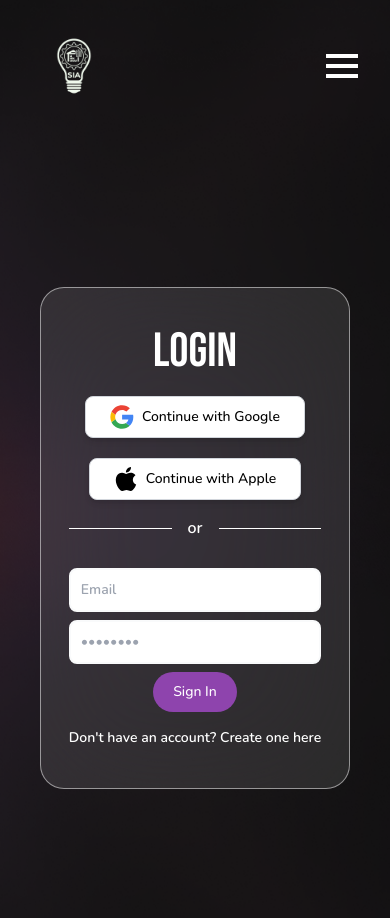
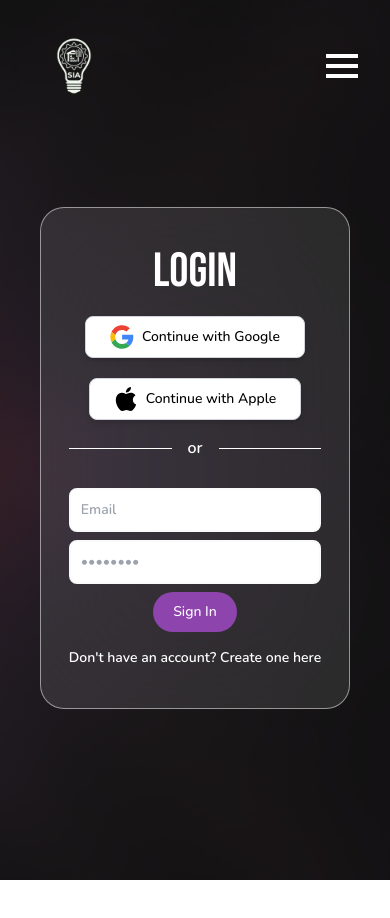
Before and after one commit to krishna2474/Smart-Inventory-Automation, a React (Vite) app: page /signin in a window 390 px wide. Shown: the top 918 px of the page. After the commit the page ends 880 px from the top, so only its background shows below. Built offline with nearby package versions, Linux system fonts and the light colour scheme.

Commit message:
Adjusted Top Margin of the FormArea on smaller screen

```diff
--- a/src/components/FormArea.tsx
+++ b/src/components/FormArea.tsx
@@ -23,7 +23,7 @@ export const FormArea = ({ type }: FormAreaProps) => {
         transition: { duration: 1, type: "spring", stiffness: 30 }, // Smooth spring animation
       }}
       className={`relative  flex justify-center items-center top-0 min-h-screen font-nunito ${
-        isMenuOpen ? "mt-72" : "sm:mt-[-60px] mt-[-80]"
+        isMenuOpen ? "mt-72" : "sm:mt-[-60px] mt-[-80px]"
       }`}
     >
       <div
```
